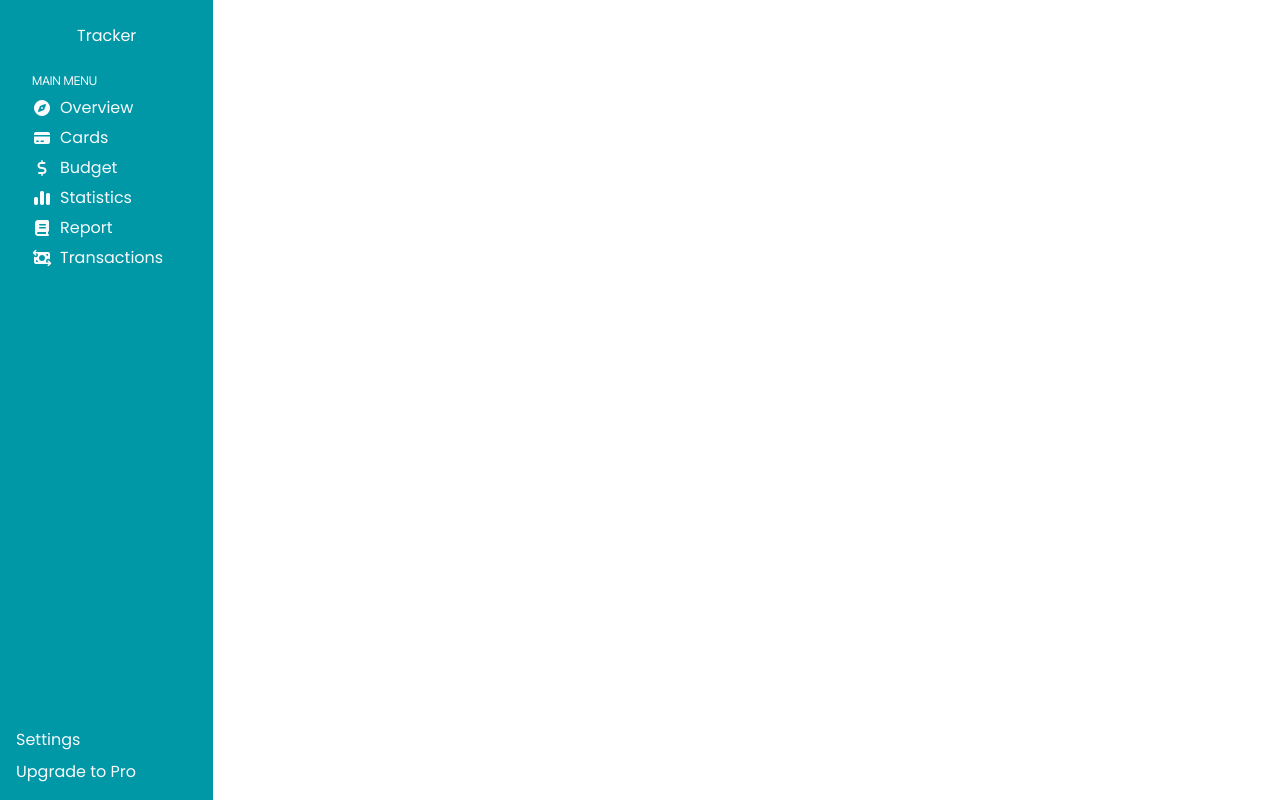
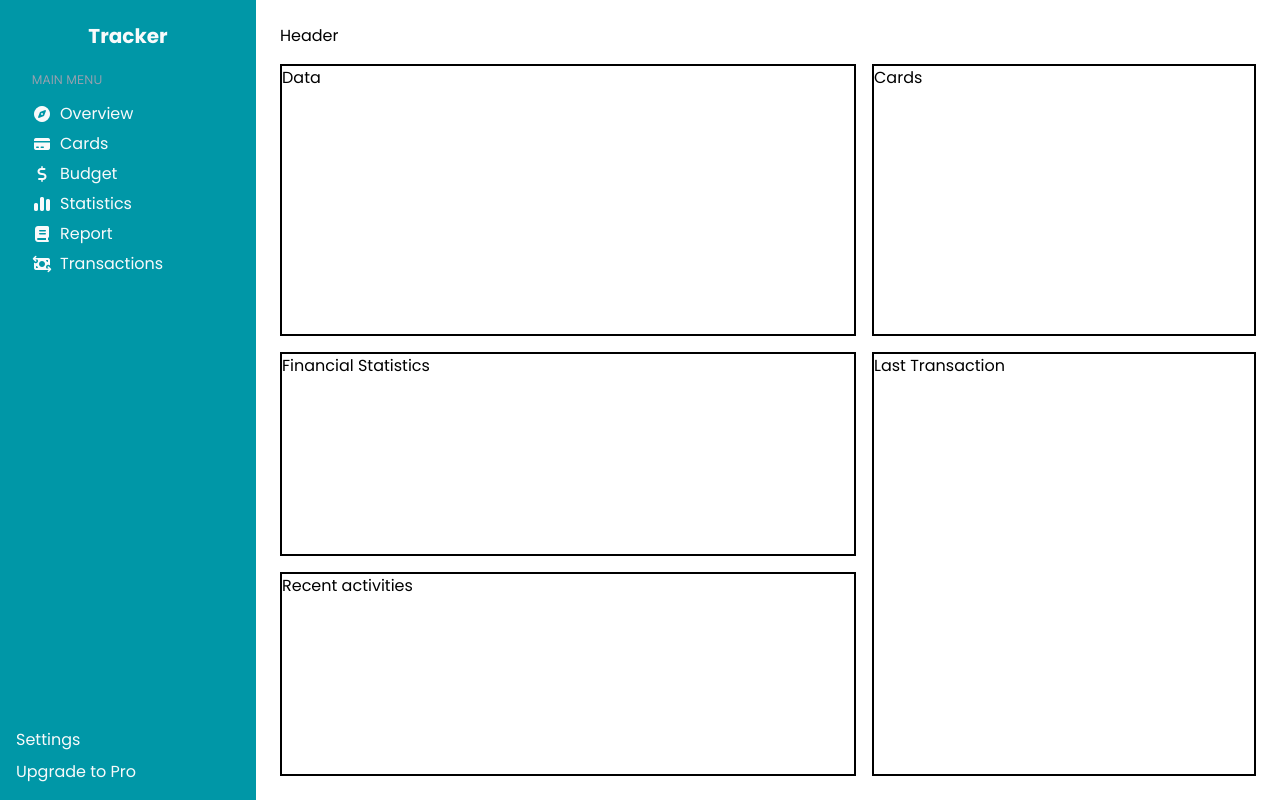
Before and after one commit to Abhishek035/Expense-Tracker, a React (Vite) app in the folder frontend/vite-project/: page / in a window 1280 px wide. Built offline with nearby package versions, Linux system fonts and the light colour scheme.

Commit message:
Added dashboard layout

```diff
--- a/frontend/vite-project/src/App.jsx
+++ b/frontend/vite-project/src/App.jsx
@@ -1,35 +1,80 @@
 import React from "react";
+import Dashboard from "./DashBoard";
 
 const App = () => {
   return (
-    <div className="min-h-screen sm:grid sm:grid-cols-12 font-poppins">
-      <div className="sm:col-span-3 xl:col-span-2 p-4 flex flex-col gap-2 bg-primary text-gray-50">
-        <div className="flex justify-center items-center h-[5vh]">Tracker</div>
+    // On small screens (mobile-first), it's a single column (default).
+    // On 'md' screens and larger, we switch to a 2-column grid.
+    <div className="md:grid md:grid-cols-[16rem_1fr] min-h-screen font-poppins">
+      {/*
+        Column 1: Sidebar.
+        - Has a fixed width of 280px on medium screens and up. This provides consistency.
+        - The '1fr' in the grid-cols definition for the main content means it will take up the rest of the available space.
+        - This approach is superior to col-span for a primary sidebar because the sidebar's width remains predictable and ideal for its content, while the main content area is fluid.
+      */}
+
+      <div className="p-4 flex-col gap-2 bg-primary text-gray-50 hidden md:flex">
+        {" "}
+        {/* Use `hidden md:flex` to hide on mobile */}
+        <div className="flex justify-center items-center h-[5vh] text-xl font-bold">
+          Tracker
+        </div>
         <div className="flex-grow pl-4 pt-2 flex flex-col gap-1.5">
-          <p className="font-inter-tight text-[1.5vmin]">MAIN MENU</p>
-          <p className="menu-button">
-            <i class="fa-solid fa-compass"></i>Overview
+          <p className="font-inter-tight text-xs uppercase tracking-wider text-gray-400 mb-2">
+            MAIN MENU
           </p>
-          <p className="menu-button">
-            <i class="fa-solid fa-credit-card"></i>Cards
-          </p>
-          <p className="menu-button">
-            <i class="fa-solid fa-dollar-sign"></i>Budget
-          </p>
-          <p className="menu-button">
-            <i class="fa-solid fa-chart-simple"></i>Statistics
-          </p>
-          <p className="menu-button">
-            <i class="fa-solid fa-book"></i>Report
-          </p>
-          <p className="menu-button">
-            <i class="fa-solid fa-money-bill-transfer"></i>Transactions
-          </p>
+          {/* Using text-base ensures fonts scale with user's browser settings */}
+          <a href="#" className="menu-button text-base flex items-center gap-3">
+            <i className="fa-solid fa-compass w-5 text-center"></i>
+            <span>Overview</span>
+          </a>
+          <a href="#" className="menu-button text-base flex items-center gap-3">
+            <i className="fa-solid fa-credit-card w-5 text-center"></i>
+            <span>Cards</span>
+          </a>
+          <a href="#" className="menu-button text-base flex items-center gap-3">
+            <i className="fa-solid fa-dollar-sign w-5 text-center"></i>
+            <span>Budget</span>
+          </a>
+          <a href="#" className="menu-button text-base flex items-center gap-3">
+            <i className="fa-solid fa-chart-simple w-5 text-center"></i>
+            <span>Statistics</span>
+          </a>
+          <a href="#" className="menu-button text-base flex items-center gap-3">
+            <i className="fa-solid fa-book w-5 text-center"></i>
+            <span>Report</span>
+          </a>
+          <a href="#" className="menu-button text-base flex items-center gap-3">
+            <i className="fa-solid fa-money-bill-transfer w-5 text-center"></i>
+            <span>Transactions</span>
+          </a>
         </div>
-        <div className="">Settings</div>
-        <div className="">Upgrade to Pro</div>
+        <div>
+          <a href="#" className="menu-button text-base">
+            Settings
+          </a>
+        </div>
+        <div>
+          <a href="#" className="menu-button text-base">
+            Upgrade to Pro
+          </a>
+        </div>
       </div>
-      <div className="sm:col-span-9 xl:col-span-10"></div>
+
+      {/*
+        Column 2: Main Content.
+        - This will automatically take up the remaining space because of the '1fr' unit.
+        - When you zoom, the browser recalculates the available space, and this column will reflow naturally.
+      */}
+      <div className="p-6">
+        {/* A button or mobile menu would go here for small screens */}
+        <div className="md:hidden text-left">
+          <button className="text-2xl">
+            <i className="fa-solid fa-bars"></i>
+          </button>
+        </div>
+        <Dashboard />
+      </div>
     </div>
   );
 };
--- /dev/null
+++ b/frontend/vite-project/src/DashBoard.jsx
@@ -0,0 +1,18 @@
+import React from "react";
+
+const DashBoard = () => {
+  return (
+    <div className="sm:grid sm:grid-rows-[2.5rem_1fr] h-full">
+      <div>Header</div>
+      <div className="grid sm:grid-rows-[2fr_1.5fr_1.5fr] sm:grid-cols-[3fr_2fr] gap-4 h-[100%]">
+        <div className="sm:col-[1_/_span_1] sm:row-[1_/_span_1] border-2">Data</div>
+        <div className="sm:col-[2_/_span_1] sm:row-[1_/_span_1] border-2">Cards</div>
+        <div className="sm:col-[1_/_span_1] sm:row-[2_/_span_1] border-2">Financial Statistics</div>
+        <div className="sm:col-[1_/_span_1] sm:row-[3_/_span_1] border-2">Recent activities</div>
+        <div className="sm:col-[2_/_span_1] sm:row-[2_/_span_2] border-2">Last Transaction</div>
+      </div>
+    </div>
+  );
+};
+
+export default DashBoard;
```
